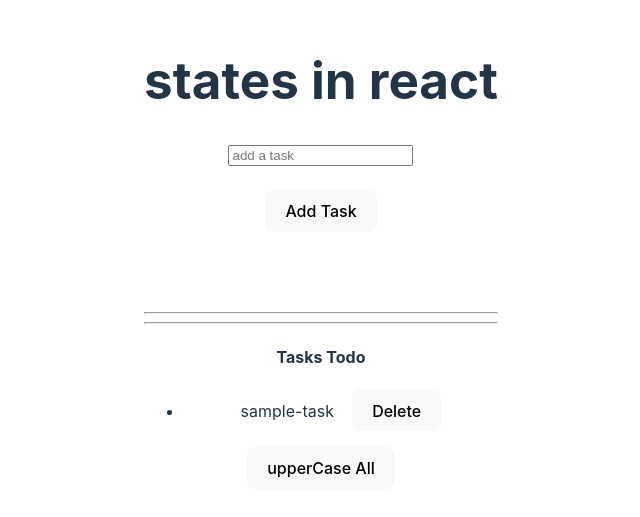
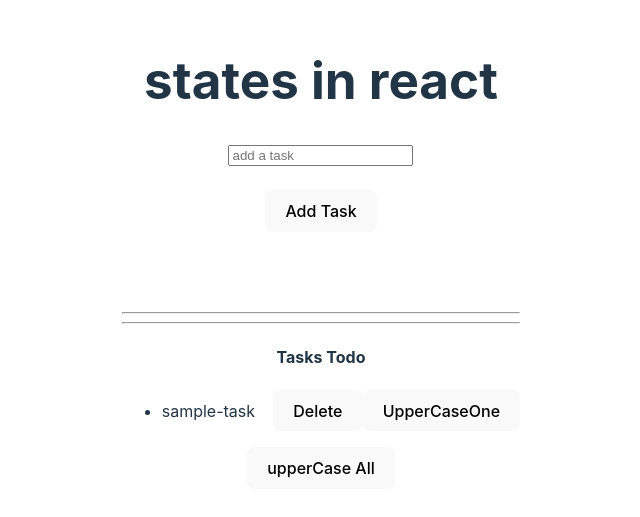
Before and after one commit to AMIYA8597/react-states, a React (Vite) app: page / in a window 1280 px wide. Shown: the part 147-664 px from the top of the page, without its empty margins (319-959 px from the left). Built offline with nearby package versions, Linux system fonts and the light colour scheme.

Commit message:
update one in array done and complete react part 4

```diff
--- a/src/TodoList.jsx
+++ b/src/TodoList.jsx
@@ -28,9 +28,48 @@
     }
 
     let upperCaseAll =() => {
-        setNewTodo(newTodo.toUpperCase());
-        todos=todos.map((item)=> {return {...item , task: item.task.toUpperCase()}})
-        setTodos([...todos])
+        // setNewTodo(newTodo.toUpperCase());
+        // todos=todos.map((item)=> {return {...item , task: item.task.toUpperCase()}})
+        // setTodos([...todos])
+
+        setTodos( (prevTodos) =>
+            prevTodos.map((todo) => {
+                // todo.task = todo.task.toUpperCase();
+                return {
+                    ...todo,
+                    task: todo.task.toUpperCase(),
+                };
+            })
+        )
+
+    }
+
+    let upperCaseOne = (selectedId) => {
+        // if(!newTodo){
+        //     alert('Please enter a word to make it Uppercase')
+        //     }else{
+        //         let singleWord = newTodo.split(" ");
+        //         setNewTodo(singleWord[0].toUpperCase() +" "+ singleWord.slice(1).join(" "))
+        //         }
+
+        // setNewTodo(newTodo.toUpperCase());
+        // todos=todos.map((item)=> {return {...item , task: item.task.toUpperCase()}})
+        // setTodos([...todos])
+
+
+        setTodos( (prevTodos) =>
+            prevTodos.map((todo) => {
+                // todo.task = todo.task.toUpperCase();
+                if (todo.id === selectedId ) {
+                return {
+                    ...todo,
+                    task: todo.task.toUpperCase(),
+                };
+            } else {
+                return todo;
+            }
+            })
+        )
 
     }
 
@@ -51,6 +90,7 @@
             <span> {todo.task} </span>
             &nbsp; &nbsp;
             <button onClick={ () => deleteTodo(todo.id)}> Delete</button>
+            <button onClick={ () => upperCaseOne(todo.id)}> UpperCaseOne</button>
             </li>
             ))}
           </ul>
```
